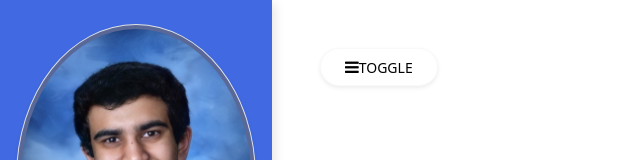
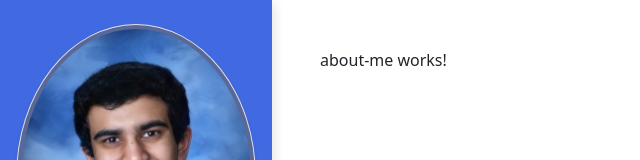
Before and after one commit to Fard-Faru/Fard-Faru.github.io, an Angular app: page / in a window 1280 px wide. Shown: the top 160 px of the page, without its empty margins (0-640 px from the left). Built offline with nearby package versions, Linux system fonts and the light colour scheme.

Commit message:
generate new component

```diff
--- /dev/null
+++ b/src/app/about-me/about-me.component.html
@@ -0,0 +1 @@
+<p>about-me works!</p>
--- /dev/null
+++ b/src/app/about-me/about-me.component.ts
@@ -0,0 +1,15 @@
+import { Component, OnInit } from '@angular/core';
+
+@Component({
+  selector: 'app-about-me',
+  templateUrl: './about-me.component.html',
+  styleUrls: ['./about-me.component.css']
+})
+export class AboutMeComponent implements OnInit {
+
+  constructor() { }
+
+  ngOnInit(): void {
+  }
+
+}
--- a/src/app/app.component.html
+++ b/src/app/app.component.html
@@ -31,5 +31,5 @@
     </div>
 </div>
 <div class="page-content p-5" id="content">
-  <button id="sidebarCollapse" type="button" class="btn btn-light bg-white rounded-pill shadow-sm px-4 mb-4"><i class="fa fa-bars mr-2"></i><small class="text-uppercase font-weight-bold">Toggle</small></button>
+  <app-about-me></app-about-me>
 </div>
--- a/src/app/app.module.ts
+++ b/src/app/app.module.ts
@@ -2,10 +2,12 @@ import { NgModule } from '@angular/core';
 import { BrowserModule } from '@angular/platform-browser';
 
 import { AppComponent } from './app.component';
+import { AboutMeComponent } from './about-me/about-me.component';
 
 @NgModule({
   declarations: [
-    AppComponent
+    AppComponent,
+    AboutMeComponent
   ],
   imports: [
     BrowserModule
```
Also changed, not shown: src/app/about-me/about-me.component.css (added), 4 other files (tests, documents, lock files or other folders).
